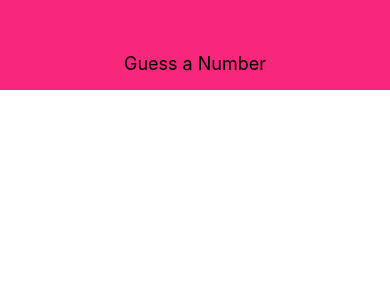
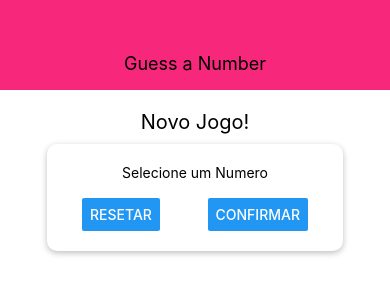
Before and after one commit to Broncs/rn-guess-number-app, a React Native app: screen / in a window 390 px wide. Shown: the top 300 px of the page. Built offline with nearby package versions, Linux system fonts and the light colour scheme.

Commit message:
add Card component

```diff
--- a/App.js
+++ b/App.js
@@ -2,11 +2,13 @@
 import React from "react";
 import { StyleSheet, Text, View } from "react-native";
 import Header from "./components/Header";
+import StartGameScreen from "./screens/StartGameScreen";
 
 export default function App() {
   return (
     <View style={styles.screen}>
       <Header title="Guess a Number" />
+      <StartGameScreen />
       <StatusBar style="auto" />
     </View>
   );
--- /dev/null
+++ b/components/Card.js
@@ -0,0 +1,23 @@
+import React from "react";
+import { StyleSheet, Text, View } from "react-native";
+
+const Card = (props) => {
+  return (
+    <View style={{ ...styles.card, ...props.style }}>{props.children}</View>
+  );
+};
+
+export default Card;
+
+const styles = StyleSheet.create({
+  card: {
+    shadowColor: "black",
+    shadowOffset: { height: 2, width: 0 },
+    shadowRadius: 6,
+    shadowOpacity: 0.26,
+    elevation: 5,
+    backgroundColor: "white",
+    padding: 20,
+    borderRadius: 10,
+  },
+});
--- a/screens/StartGameScreen.js
+++ b/screens/StartGameScreen.js
@@ -0,0 +1,43 @@
+import React from "react";
+import { Button, StyleSheet, Text, TextInput, View } from "react-native";
+import Card from "../components/Card";
+const StartGameScreen = () => {
+  return (
+    <View style={styles.screen}>
+      <Text style={styles.title}>Novo Jogo!</Text>
+      <Card style={styles.inputContainer}>
+        <Text>Selecione um Numero</Text>
+        <TextInput />
+        <View style={styles.buttonContainer}>
+          <Button title="Resetar" onPress={() => {}} />
+          <Button title="confirmar" onPress={() => {}} />
+        </View>
+      </Card>
+    </View>
+  );
+};
+
+export default StartGameScreen;
+
+const styles = StyleSheet.create({
+  screen: {
+    flex: 1,
+    padding: 10,
+    alignItems: "center",
+  },
+  title: {
+    fontSize: 20,
+    marginVertical: 10,
+  },
+  inputContainer: {
+    width: 300,
+    maxWidth: "80%",
+    alignItems: "center",
+  },
+  buttonContainer: {
+    flexDirection: "row",
+    width: "100%",
+    justifyContent: "space-between",
+    paddingHorizontal: 15,
+  },
+});
```
